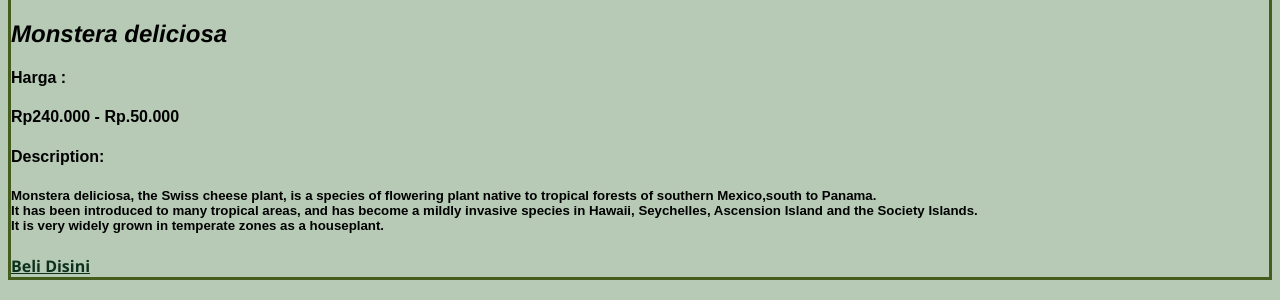
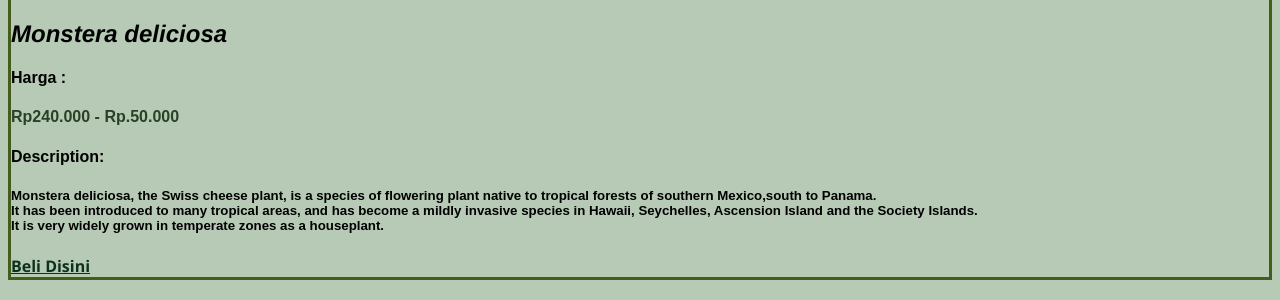
Before and after one commit to priyaihsan/htmlCss_part1, a PHP site: page /home.html in a window 1280 px wide. Shown: the part 315-615 px from the top of the page. Run offline with PHP 8.4, Linux system fonts and the light colour scheme.

Commit message:
update again

```diff
--- a/home.html
+++ b/home.html
@@ -12,7 +12,7 @@
                  width="300" height="300">
             <h2>Monstera deliciosa</h2>
             <h4>Harga :</h4>
-            <h4>Rp240.000 - Rp.50.000</h4>
+            <p style="font-weight: bold;font-family: Arial, Helvetica, sans-serif;color: rgb(42, 66, 36);">Rp240.000 - Rp.50.000</p>
             <h4>Description:</h4>
             <h5>Monstera deliciosa, the Swiss cheese plant,
                 is a species of flowering plant native to tropical
--- a/style.css
+++ b/style.css
@@ -12,7 +12,7 @@ h2{
 
 h4{
     font-family: Arial, Helvetica, sans-serif;
-    font-weight: bold;
+    font-weight: 600;
 }
 
 h5{
```
